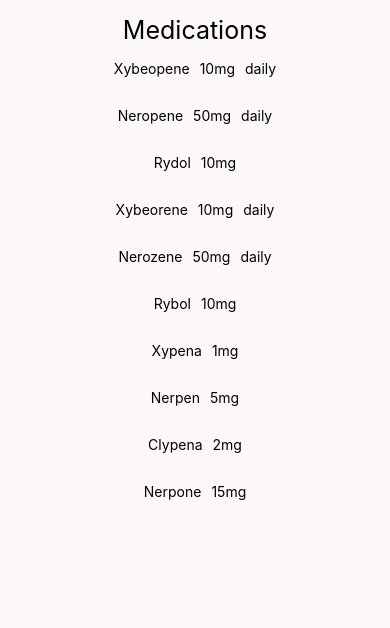
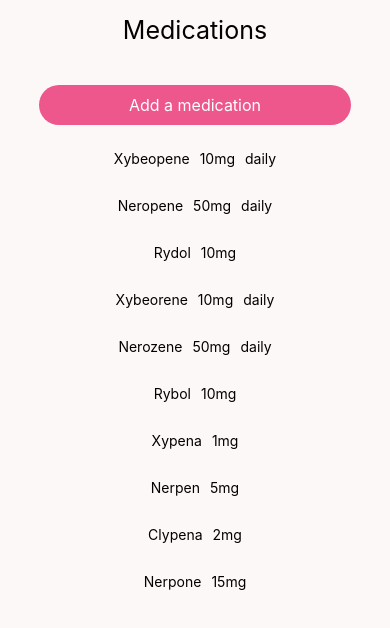
Before and after one commit to Rachanastasia/family-network, a React Native app: screen / in a window 390 px wide. Shown: the top 628 px of the page. Built offline with nearby package versions, Linux system fonts and the light colour scheme.

Commit message:
button for new med added, styles addjusted

```diff
--- a/colors.js
+++ b/colors.js
@@ -6,6 +6,8 @@ const colors = {
     neutral: '#CCCCCC'
 
 }
+//accent
+
 
 export default colors;
 
--- a/medications/Medication.js
+++ b/medications/Medication.js
@@ -1,5 +1,6 @@
 import React, { Component } from 'react';
-import { View, Text } from 'react-native'
+import { View, Text } from 'react-native';
+import colors from '../colors';
 
 class Medication extends Component {
     constructor(props) {
@@ -24,22 +25,23 @@ class Medication extends Component {
                 display: 'flex',
                 justifyContent: 'flex-start',
                 alignItems: 'center',
-                width: '100%',
-                padding: 10
+                width: '70%',
+                padding: 10,
+                textAlign: 'center'
             }}
                 onClick={this.toggleOpen}>
                 <View style={{ display: 'flex', flexDirection: 'row' }}>
-                    <Text style={{ padding: 5 }}>{this.props.med.name}</Text>
-                    <Text style={{ padding: 5 }}>{this.props.med.dose}</Text>
+                    <Text style={{ padding: 5, color: colors.black }}>{this.props.med.name}</Text>
+                    <Text style={{ padding: 5, color: colors.black }}>{this.props.med.dose}</Text>
                     {this.props.med.takeDaily
-                        ? <Text style={{ padding: 5 }}>daily</Text>
+                        ? <Text style={{ padding: 5, color: colors.black }}>daily</Text>
                         : null
                     }
                 </View>
                 {this.state.expanded === true
                     ? <View>
-                        <Text>Refill before {this.props.med.refillBefore}</Text>
-                        <Text>Prescribed by Dr.{this.props.med.contact}</Text>
+                        <Text style={{ padding: 5, color: colors.black }}>Refill before {this.props.med.refillBefore}</Text>
+                        <Text style={{ padding: 5, color: colors.black }}>Prescribed by Dr.{this.props.med.contact}</Text>
                         {this.props.med.takeWithFood
                             ? <Text>Take with a meal or snack</Text>
                             : null}
--- a/medications/Medications.js
+++ b/medications/Medications.js
@@ -1,12 +1,12 @@
 import React from 'react';
-import { ScrollView, Text, View } from 'react-native';
+import { ScrollView, Text, View, TouchableOpacity } from 'react-native';
 import colors from '../colors'
 
 import Medication from './Medication'
 
 function Medications(props) {
     //filter daily medications
-    //filter other medications
+
     const dailyMeds = props.meds.filter(med => med.takeDaily === true)
 
     console.log(props.meds)
@@ -16,17 +16,36 @@ function Medications(props) {
             height: '100%',
             backgroundColor: colors.white,
             display: 'flex',
-            justifyContent: 'center',
+            justifyContent: 'flex-start',
             alignItems: 'center'
         }}>
-            <ScrollView style={{
-                display: 'flex'
+
+
+            < Text style={{ fontSize: 25, textAlign: 'center', paddingTop: 15, color: colors.black }}>Medications</Text>
+            <TouchableOpacity style={{
+                width: "80%",
+                backgroundColor: colors.bright,
+                borderRadius: 25,
+                height: 40,
+                display: 'flex',
+                alignItems: "center",
+                justifyContent: "center",
+                marginTop: 40,
+                marginBottom: 10,
             }}>
-                < Text style={{ fontSize: 25, textAlign: 'center', paddingTop: 15 }}>Medications</Text>
-                {props.meds.map(med =>
-                    <Medication med={med} />)}
-            </ ScrollView></View>
+                <Text style={{
+                    fontSize: 16,
+                    color: "white",
+                }}>Add a medication</Text>
+            </TouchableOpacity>
+
+            {props.meds.map(med =>
+                <Medication med={med} />)}
+        </View>
     )
 }
 
 export default Medications
+
+//I had scroll view in this componenet but I couldn't
+//fully use flexbox
```
Also changed, not shown: App.js (+0 -12 lines), medications/NewMed.js (+10 -0 lines), contacts/MedicalContacts.js (added).
